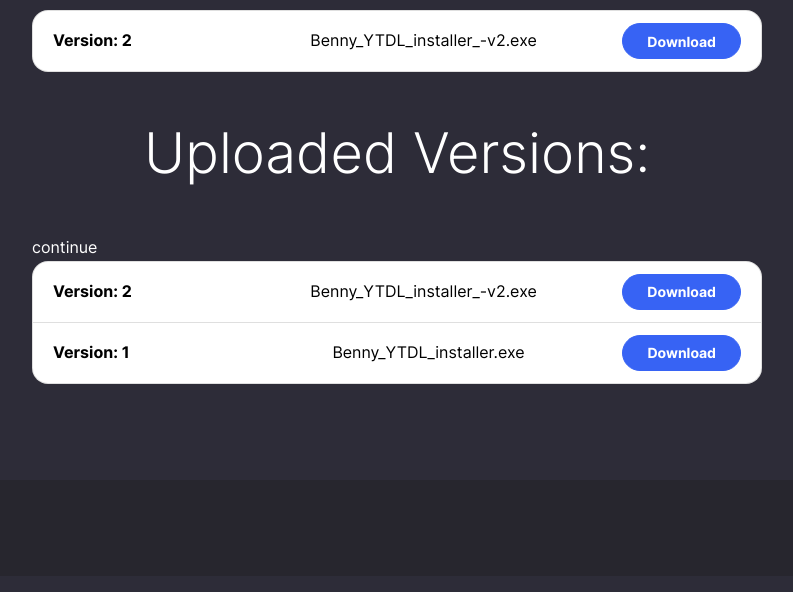
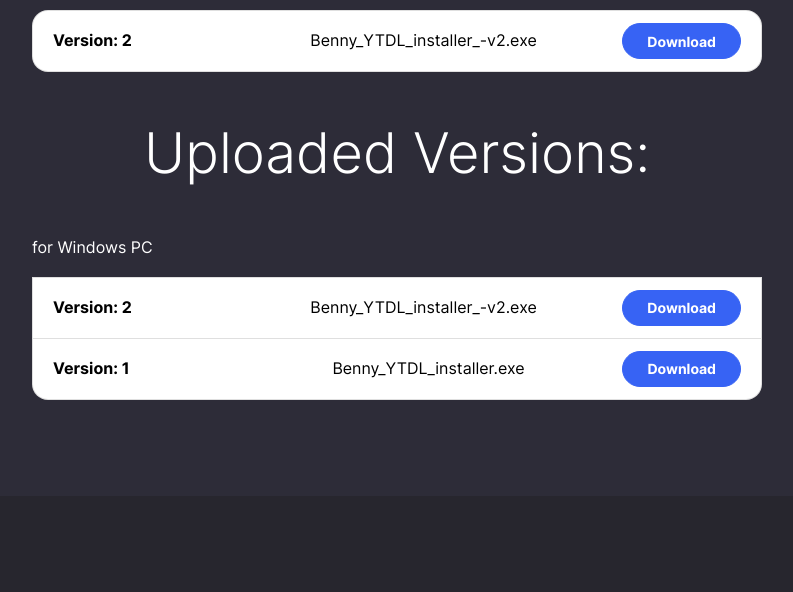
Before and after one commit to itachi1010/bennyytldpackage.com, a Django app: page / in a window 1280 px wide. Shown: the part 389-981 px from the top of the page, without its empty margins (243-1036 px from the left). Before the commit the page ends 773 px from the top, so only its background shows below. Run offline with Django 4.2, Linux system fonts and the light colour scheme; data comes from the database, SQL or seed files in the repository; some libraries are stand-ins or nearby versions.

Commit message:
works fine, i'm finetuning

```diff
--- a/fileuploads/templates/homepage.html
+++ b/fileuploads/templates/homepage.html
@@ -36,7 +36,7 @@
                 <ul class="list-group">
                     {% for version in versions %}
                         {% if forloop.first %} {# Skip the first version since it's displayed above as the latest #}
-                            continue
+                            <p>for Windows PC</p>
                         {% endif %}
                         <li class="list-group-item d-flex justify-content-between align-items-center">
                             <span class="font-weight-bold" style="color: black;">Version: {{ version.version }}</span> -
```
